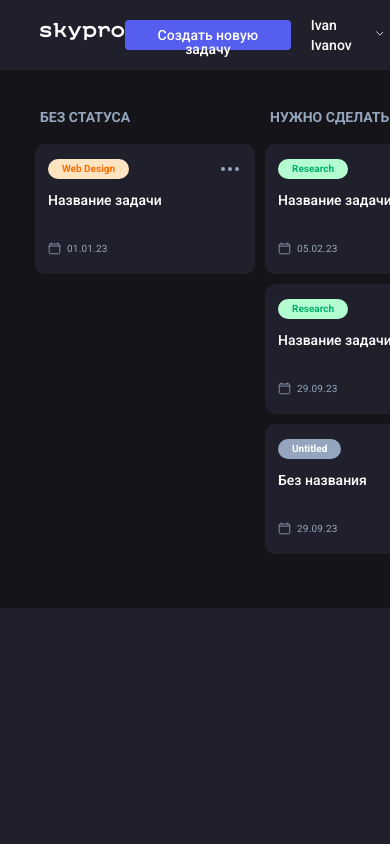
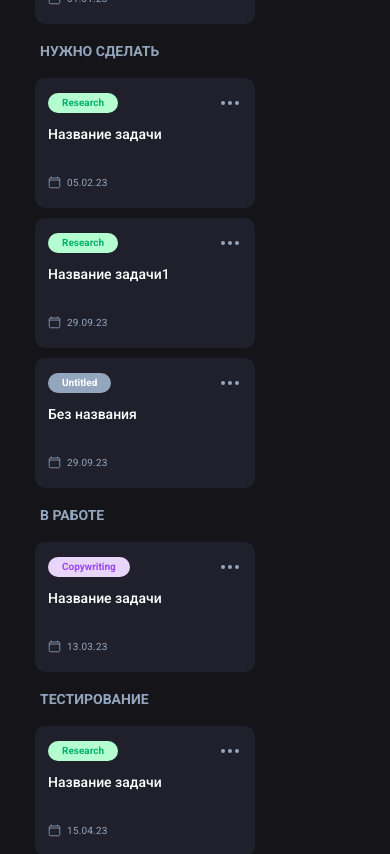
Before and after one commit to AZinkevich/skypro-kanban, a React (Vite) app: page / in a window 390 px wide. Shown: the top 854 px of the page. Built offline with nearby package versions, Linux system fonts and the light colour scheme.

Commit message:
media queries

```diff
--- a/src/App.css
+++ b/src/App.css
@@ -807,19 +807,19 @@
 } */
 
 @media screen and (max-width: 1200px) {
-  .main__block {
+  /* .main__block {
     width: 100%;
     margin: 0 auto;
     padding: 40px 0 64px;
-  }
-  .main__content {
+  } */
+  /* .main__content {
     display: block;
-  }
-  .main__column {
+  } */
+  /* .main__column {
     width: 100%;
     margin: 0 auto;
     display: block;
-  }
+  } */
   .cards {
     width: 100%;
     display: flex;
--- a/src/components/Column/Column.Styled.js
+++ b/src/components/Column/Column.Styled.js
@@ -1,9 +1,16 @@
 import { styled } from "styled-components";
+import { device } from "../../lib/breakpoints";
 
 export const MainColumn = styled.div`
   width: 100%;
   margin: 0 auto;
   display: block;
+
+  @media ${device.xl} {
+    width: 100%;
+    margin: 0 auto;
+    display: block;;
+  }
 `;
 
 export const ColumnTitle = styled.div`
--- a/src/components/Main/Main.Styled.js
+++ b/src/components/Main/Main.Styled.js
@@ -1,17 +1,28 @@
 import styled from "styled-components";
+import { device } from "../../lib/breakpoints.js";
 
 export const Main = styled.main`
   width: 100%;
-  background-color: ${({theme}) => theme.mainBackground};
+  background-color: ${({ theme }) => theme.mainBackground};
 `;
 
 export const MainBlock = styled.div`
   width: 100%;
   margin: 0 auto;
   padding: 25px 0 49px;
+
+  @media ${device.xl} {
+    width: 100%;
+    margin: 0 auto;
+    padding: 40px 0 64px;
+  }
 `;
 
 export const MainContent = styled.div`
   width: 100%;
   display: flex;
+
+  @media ${device.xl} {
+    display: block;
+  }
 `;
--- /dev/null
+++ b/src/lib/breakpoints.js
@@ -0,0 +1,13 @@
+export const breakpoints = {
+  sm: "375px",
+  md: "495px",
+  lg: "660px",
+  xl: "1200px",
+};
+
+export const device = {
+  sm: `(max-width: ${breakpoints.sm})`,
+  mb: `(max-width: ${breakpoints.mb})`,
+  lg: `(max-width: ${breakpoints.lg})`,
+  xl: `(max-width: ${breakpoints.xl})`,
+};
```
